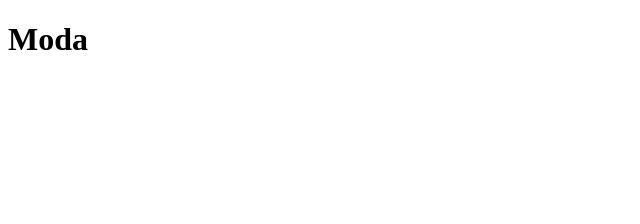
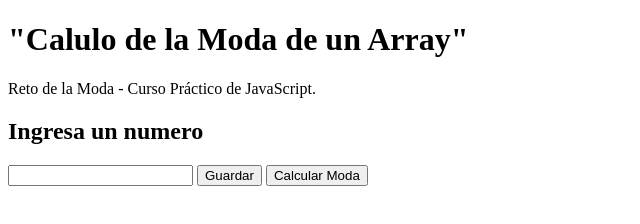
Before and after one commit to JorgeZubieta/platzi-curso-practico-javascript, a plain HTML site: page moda.html in a window 1280 px wide. Shown: the whole page, without its empty margins (0-640 px from the left). Drawn offline with Linux system fonts and the light colour scheme.

Commit message:
reto moda con funciones completado

```diff
--- a/moda.html
+++ b/moda.html
@@ -7,7 +7,34 @@
     <title>Moda</title>
 </head>
 <body>
-    <h1>Moda</h1>
+    <header>
+        <h1>
+            "Calulo de la Moda de un Array"
+        </h1>
+        <p>Reto de la Moda -  Curso Práctico de JavaScript.</p>
+    </header>
+
+    <section>
+        <h2>Ingresa un numero</h2>
+
+    <form>
+        <label for="InputNumero"></label>
+        <input id="InputNumero" type="number" />
+
+        <!-- llamada a la accion call to action! -->
+        <!-- cambie el type de button a reset para que se resete la pmatalla al ingresar u numero-->
+        <button type="reset" onclick="clickGuardar()">
+            Guardar
+        </button>
+
+        <button type="button" onclick="clickModa()">
+            Calcular Moda
+        </button>
+
+        <p id="resultModa"></p>
+
+        </form>
+    </section>
 
     <script src = "./moda.js"></script>
 </body>
--- a/moda.js
+++ b/moda.js
@@ -1,26 +1,32 @@
-const lista1 = [
-    1,
-    90,
-    1,
-    2,
-    4,
-    1,
-    4,
-    51,
-    4,
-    7,
-    8,
-    90,
-    1,
-    1,
-];
+// Puedo poner este desde le html dentro de las etiqueta script
+function clickGuardar(){
+    // sueldoCapturado no lo definimos cono var o const o let porque asi se autodefine como variable global que vive en todo el proyecto
+    numeroCapturado = document.getElementById("InputNumero").value;
+    console.log(numeroCapturado);
+    add();
+}
+
+var baseDatos = [];
+// luego deberiamos realizar una funcion para que guarde el sueldo caprturado
+
+function add(){
+    console.log("funca");
+    baseDatos.push(numeroCapturado);
+    console.log(baseDatos);
+};
 
     // declaramos una lista de objetos vacia
 const lista1Count = {};
 
+// suamos los elementos del array para sacar la mediana
+function clickModa() {
+    baseDatos.sort(function(prev, next) {
+        return prev - next;
+    });
+
     // map recorre un array
-// Cuenta de cuantoas veces aparece un elemento dentro del array1
-lista1.map(
+    // Cuenta de cuantas veces aparece un elemento dentro del array1
+    baseDatos.map(
         function(elemento){
             // si existe el elemento se suma uno al contador!
             if (lista1Count[elemento]) {
@@ -34,12 +40,18 @@ lista1.map(
 
     // Object.entries convierte un objeto en un array
     // Sort oredna un array conn dos parametros
-const lista1Array = Object.entries(lista1Count).sort(
+
+    lista1Array = Object.entries(lista1Count).sort(
         function (elementoA, elementoB) {
-        // [1] apunta a la segunda pos del arrray pra ordenerlo
             return elementoA[1] - elementoB[1];
         }
     );
+
     // entramos a la ultima pos asi que usamos length
-// 5 elementos de 0 a 4 restamos para que de 5 elementos se le reste al contador una pos!
-const moda = lista1Array[lista1Array.length - 1];
+    moda = lista1Array[lista1Array.length - 1];
+
+    console.log(baseDatos);
+    // mostramos el resultado por pantalla
+    resultado = document.getElementById("resultModa");
+    resultado.innerText = "El numero que se repite mas veces es: " + moda[0] + "y se repitio: " + moda[1];
+}
```
Lines whose indentation alone changed are shown as unchanged.
